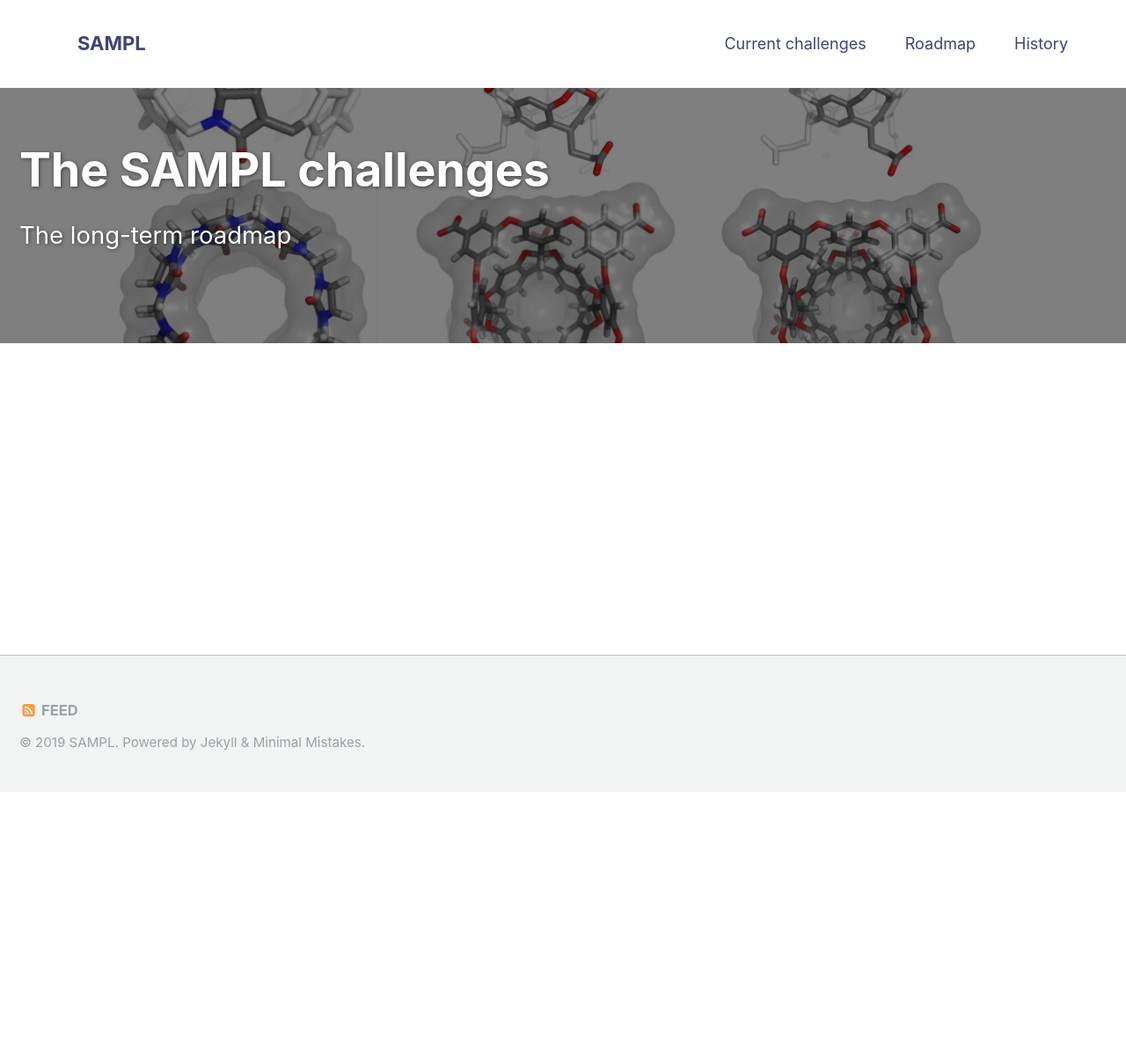
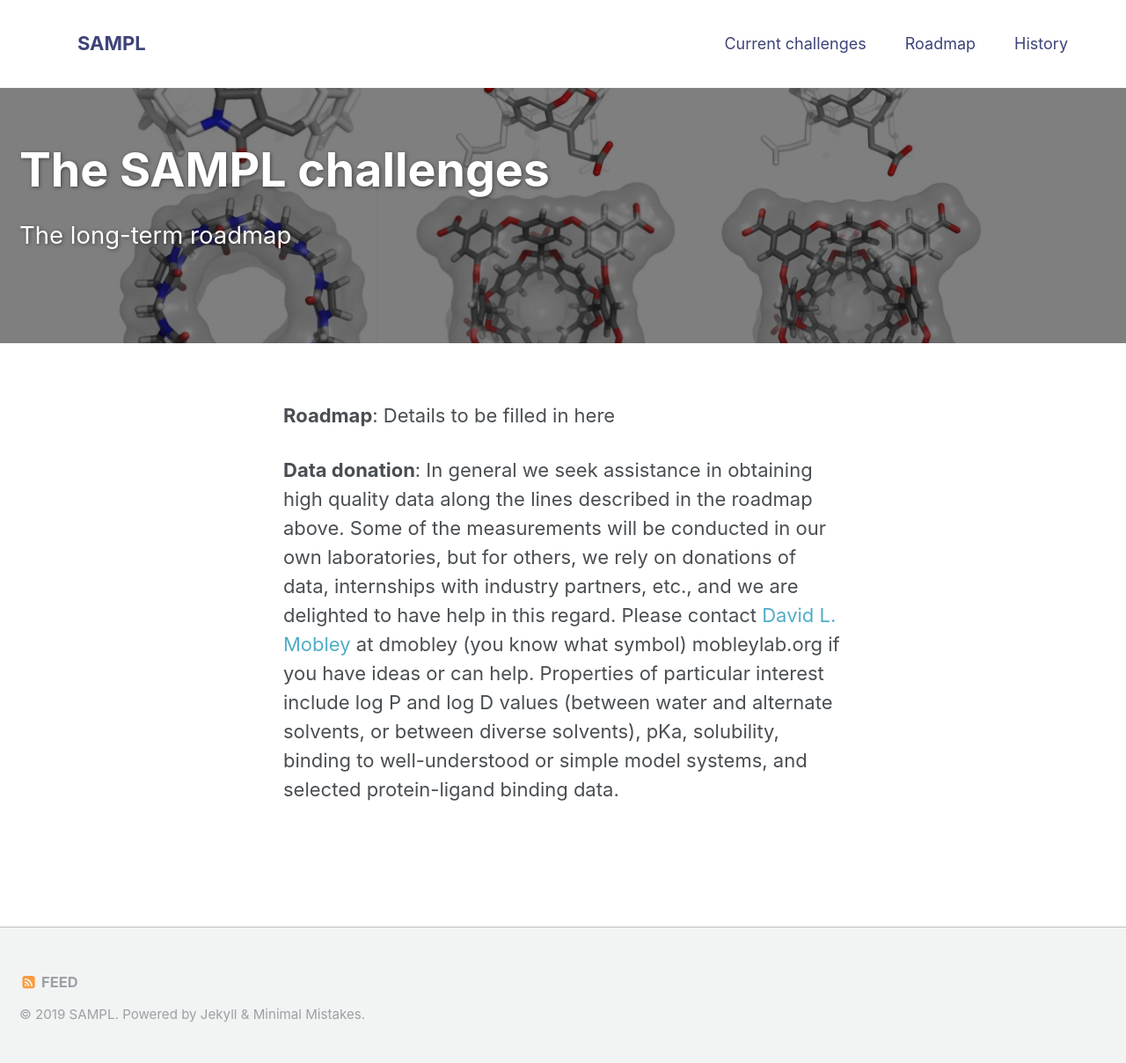
Before and after one commit to samplchallenges/samplchallenges.github.io, a Jekyll site: the page built from _roadmap/index.md, in a window 1280 px wide. Shown: the whole page at 88% size. Built offline with Jekyll 4.4.1, drawn with Linux system fonts in a browser that asks for light colours; before the commit the page ends 900 px from its top, so only the background shows below that.

Commit message:
Add notes about data donation

```diff
--- a/_roadmap/index.md
+++ b/_roadmap/index.md
@@ -9,6 +9,11 @@ header:
 excerpt: "The long-term roadmap"
 ---
 
+**Roadmap**: Details to be filled in here
+
+**Data donation**: In general we seek assistance in obtaining high quality data along the lines described in the roadmap above. Some of the measurements will be conducted in our own laboratories, but for others, we rely on donations of data, internships with industry partners, etc., and we are delighted to have help in this regard. Please contact [David L. Mobley](https://mobleylab.org/people/david-mobley/) at dmobley (you know what symbol) mobleylab.org if you have ideas or can help. Properties of particular interest include log P and log D values (between water and alternate solvents, or between diverse solvents), pKa, solubility, binding to well-understood or simple model systems, and selected protein-ligand binding data.
+
+
 {% for collection in site.collections %}
   {% if collection.label == "roadmap" %}
     {% for post in collection.docs %}
```
Also changed, not shown: index.md (+2 -0 lines).
